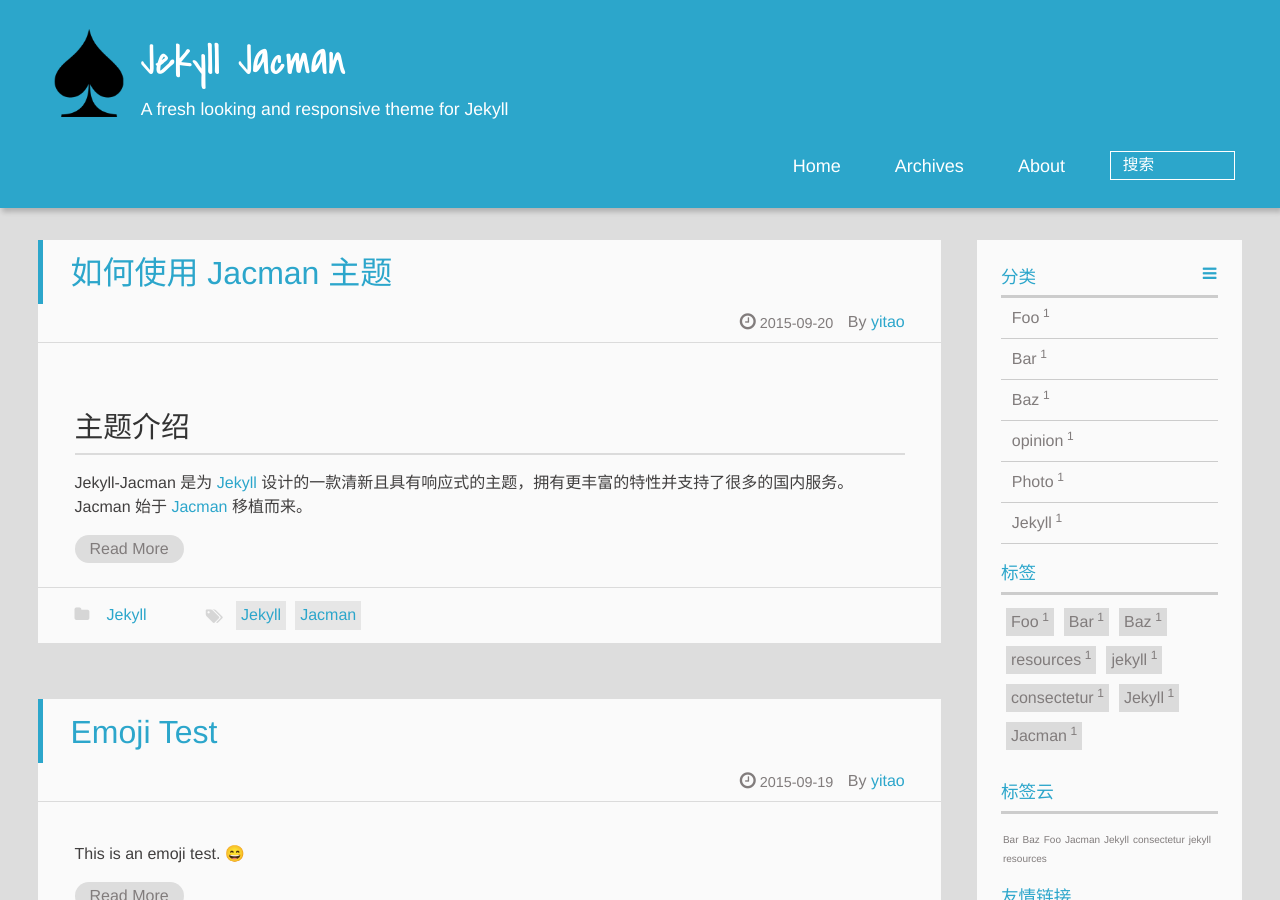
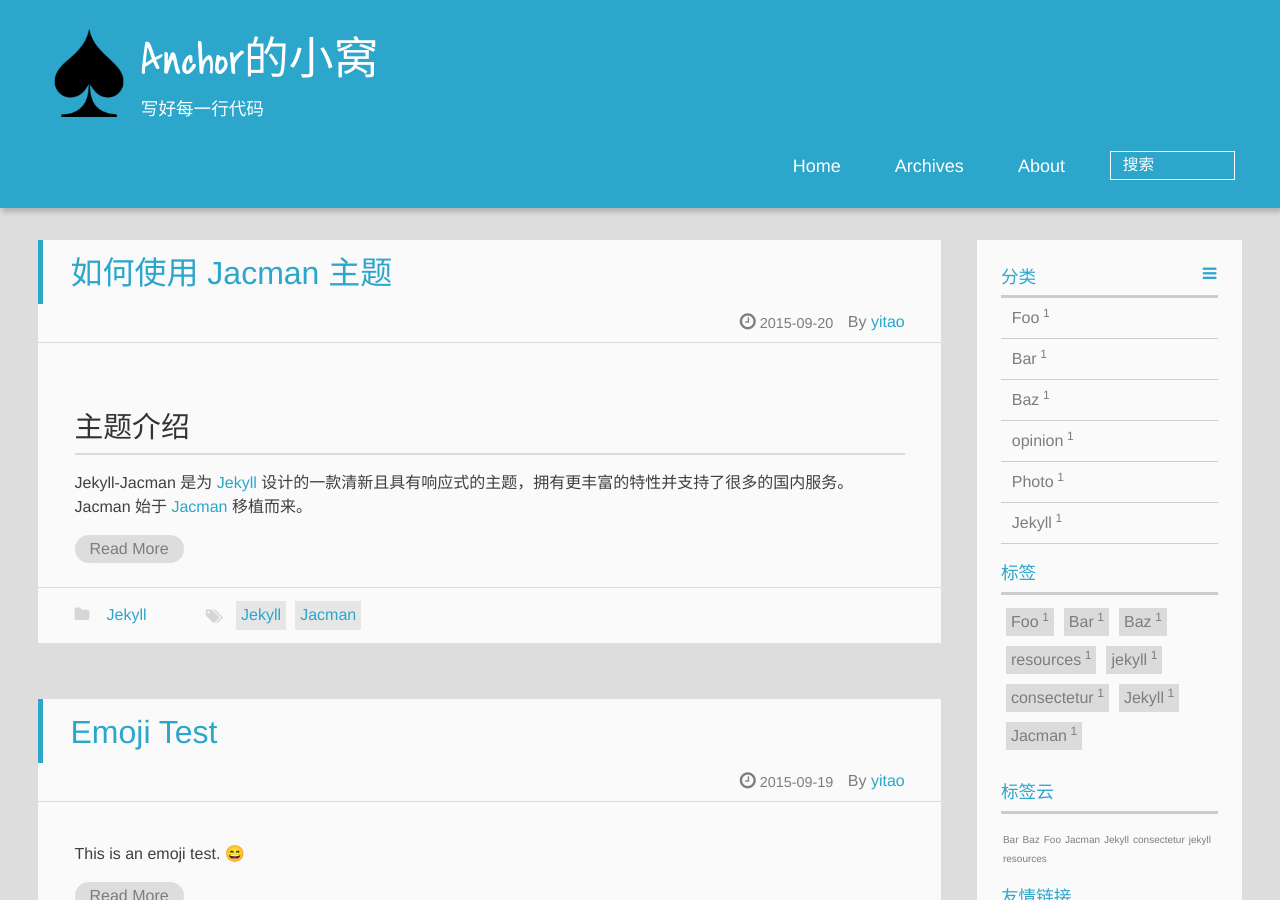
Before and after one commit to memorate/memorate.github.io, a Jekyll site: the page built from index.html, in a window 1280 px wide and 900 px high. Built offline with Jekyll 4.4.1, drawn with Linux system fonts in a browser that asks for light colours; emoji names are drawn with the system emoji font; formulas are drawn with MathJax 3; the list of posts is cut into pages by our own code.

Commit message:
change site name

```diff
--- a/_config.yml
+++ b/_config.yml
@@ -28,8 +28,8 @@
 paginate: 20
 
 #### Site
-title : Jekyll Jacman
-tagline: A fresh looking and responsive theme for Jekyll
+title : Anchor的小窝
+tagline: 写好每一行代码
 assets: /assets
 url:
 baseurl:
```
